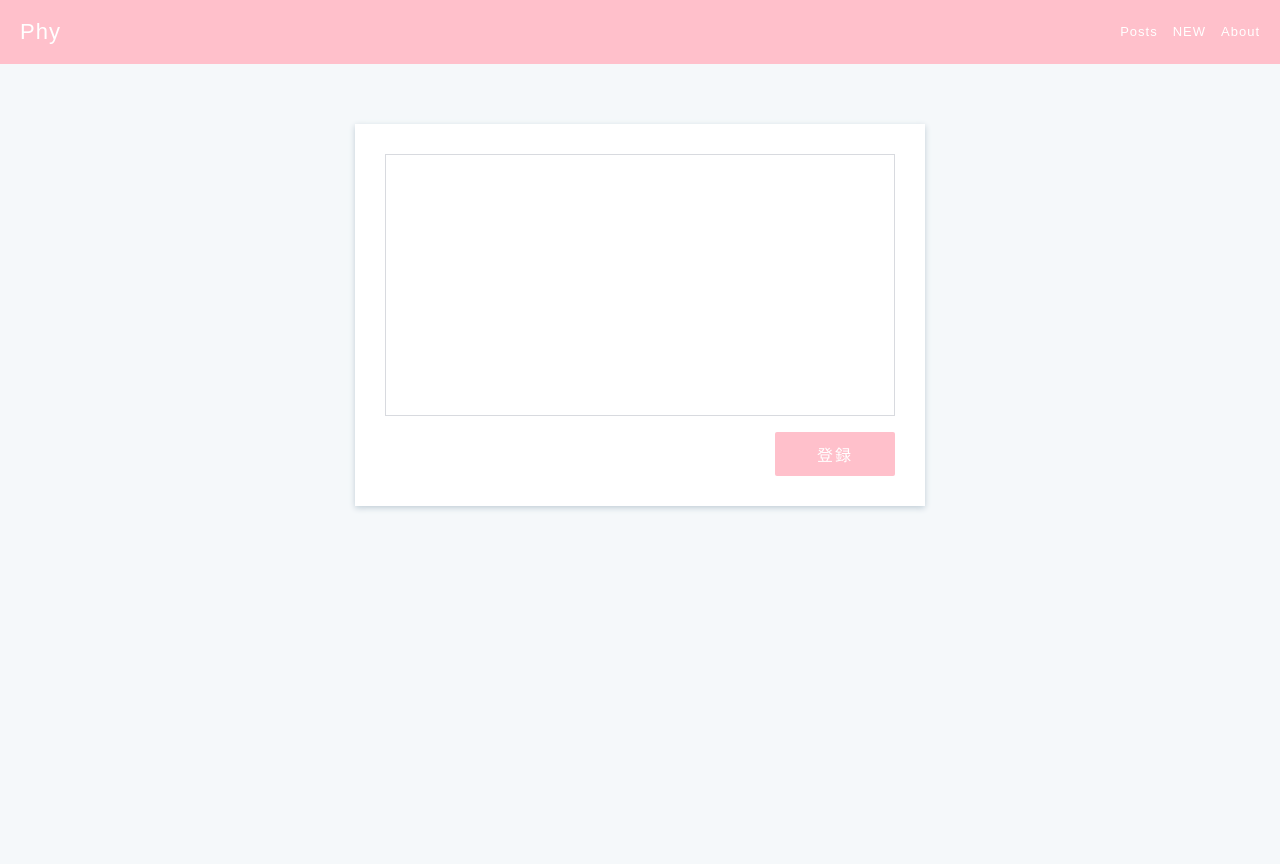
After one commit to kenkenrep1ew/Physical_fitness_test, a Rails app: page /posts/new in a window 1280 px wide. The commit adds this page. Run offline with Rails 7, Linux system fonts and the light colour scheme; style sheets or scripts are compiled from the project's sources.

Commit message:
add posts/new

```diff
--- a/app/assets/stylesheets/home.scss
+++ b/app/assets/stylesheets/home.scss
@@ -42,7 +42,7 @@
   /* 共通レイアウト ================================ */
   body {
     color: #2d3133;
-    background-color: #ffc0cb;
+    // background-color: #ffc0cb;
     margin: 0;
     min-height: 1vh;
   }
@@ -68,8 +68,9 @@
   header {
     height: 64px;
     position: absolute;
-    z-index: 1;
+    z-index: 10;
     width: 100%;
+    background-color: #ffc0cb;
   }
 
   .header-logo {
@@ -126,8 +127,8 @@
     width: 100%;
     height: auto;
     min-height: 100%;
-    color: white;
-    background-color: #3ecdc6;
+    // color: white;
+    // background-color: #3ecdc6;
     background-repeat: no-repeat;
     background-position: center 50%;
     background-size: cover;
@@ -211,7 +212,7 @@
   }
 
   .form input[type="submit"] {
-    background-color: #3ecdc6;
+    background-color: #ffc0cb;
     color: white;
     cursor: pointer;
     font-weight: 300;
--- a/app/assets/stylesheets/posts.scss
+++ b/app/assets/stylesheets/posts.scss
@@ -1,3 +1,99 @@
 // Place all the styles related to the posts controller here.
 // They will automatically be included in application.css.
 // You can use Sass (SCSS) here: http://sass-lang.com/
+/* posts/index ================================ */
+.posts-index-item {
+    padding: 20px 30px;
+    background-color: white;
+    overflow: hidden;
+    box-shadow: 0 2px 6px #c1ced7;
+  }
+
+  .post-left img {
+    width: 50px;
+    height: 50px;
+    border-radius: 40%;
+    box-shadow: 0 2px 6px #c1ced7;
+    object-fit: cover;
+  }
+
+  .post-user-name a {
+    font-weight: 600;
+  }
+
+  .post-user-name a:hover {
+    color: #3ecdc6;
+  }
+
+  .post-left {
+    float: left;
+    width: 10%;
+  }
+
+  .post-right {
+    float: left;
+    width: 90%;
+    padding-left: 25px;
+    text-align: left;
+  }
+
+  /* posts/show ================================ */
+  .posts-show form {
+    display: inline;
+  }
+
+  .posts-show-item {
+    padding: 30px;
+    background-color: white;
+    box-shadow: 0 2px 6px #c1ced7;
+    overflow: hidden;
+  }
+
+  .posts-show-item img {
+    width: 60px;
+    height: 60px;
+    border-radius: 40%;
+    box-shadow: 0 2px 6px #c1ced7;
+    vertical-align: middle;
+    object-fit: cover;
+  }
+
+  .posts-show-item .post-user-name a {
+    vertical-align: middle;
+    font-size: 24px;
+    margin-left: 15px;
+  }
+
+  .posts-show-item p {
+    font-size: 24px;
+    margin: 20px 0;
+  }
+
+  .post-time {
+    color: #8899a6;
+    margin-bottom: 10px;
+  }
+
+  .post-menus {
+    float: right;
+  }
+
+  .post-menus a, .post-menus input {
+    color: #8899a6;
+    text-decoration: underline;
+    font-size: 14px;
+  }
+
+  /* posts/new ================================ */
+  .posts-new textarea {
+    font-size: 20px;
+    padding: 10px;
+    min-height: 140px;
+    border: 1px solid rgb(216, 218, 223);
+    resize: none;
+  }
+
+  .posts-new textarea::-webkit-input-placeholder {
+    font-size: 24px;
+    opacity: 0.5;
+  }
--- a/app/controllers/posts_controller.rb
+++ b/app/controllers/posts_controller.rb
@@ -2,4 +2,13 @@ class PostsController < ApplicationController
   def index
     @post = "TEST POST"
   end
+
+  def new
+
+  end
+
+  def create
+    redirect_to('/posts/index')
+  end
+
 end
--- /dev/null
+++ b/app/models/post.rb
@@ -0,0 +1,2 @@
+class Post < ApplicationRecord
+end
--- a/app/views/home/top.html.erb
+++ b/app/views/home/top.html.erb
@@ -1,2 +1,4 @@
-<h1>体力テスト</h1>
-<p>今年度も頑張りましょう！</p>
+<div class="top-main">
+    <h1>体力テスト</h1>
+    <p>top.html</p>
+</div>
--- a/app/views/layouts/application.html.erb
+++ b/app/views/layouts/application.html.erb
@@ -11,16 +11,23 @@
 
   <body>
     <header>
-      <div class="header-logo">Phy</div>
+      <div class="header-logo">
+        <a href="/">Phy</a>
+      </div>
       <ul class="header-menus">
+        <li>
+          <a href="/posts/index">Posts</ahref>
+        </li>
+        <li>
+          <%= link_to("NEW", "/posts/new")%>
+        </li>
         <li>
           <a href="/about">About</a>
         </li>
       </ul>
     </header>
 
+    <%= yield %>
 
-
-    <%= yield %>
   </body>
 </html>
--- /dev/null
+++ b/app/views/posts/new.html.erb
@@ -0,0 +1,13 @@
+
+<div class="main posts-new">
+    <div class="container">
+        <div class="form">
+            <div class="form-body">
+                <%= form_tag("/posts/create") do %>
+                <textarea name="post"  cols="30" rows="10"></textarea>
+                <input type="submit" value="登録">
+                <% end %>
+            </div>
+        </div>
+    </div>
+</div>
--- a/config/routes.rb
+++ b/config/routes.rb
@@ -1,5 +1,7 @@
 Rails.application.routes.draw do
   get 'posts/index' => "posts#index"
+  get 'posts/new' => "posts#new"
+  post 'posts/create' => "posts#create"
 
   get '/' => "home#top"
   get 'about' => "home#about"
```
Also changed, not shown: app/views/posts/index.html.erb (+11 -2 lines), db/migrate/20210317202002_create_posts.rb (added, +12 -0 lines), test/fixtures/posts.yml (added, +13 -0 lines), test/models/post_test.rb (added, +7 -0 lines), db/schema.rb.
